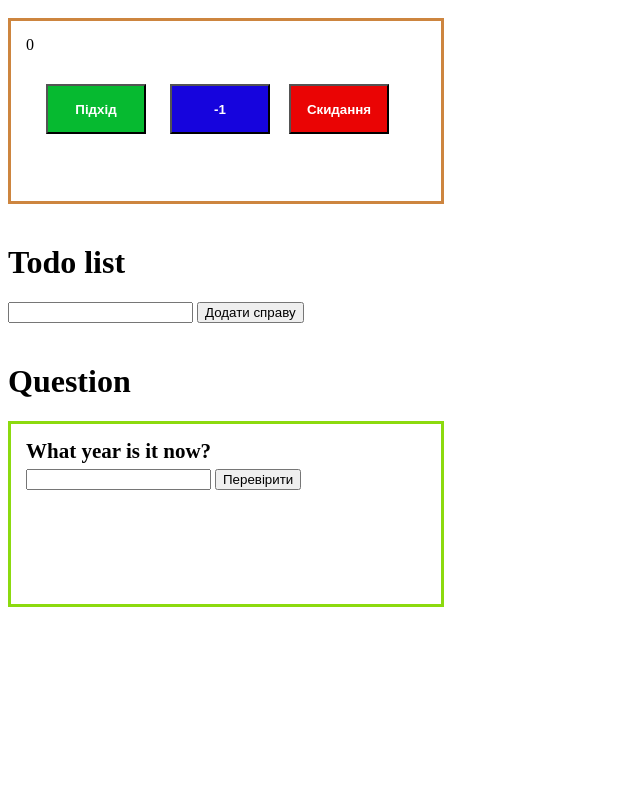
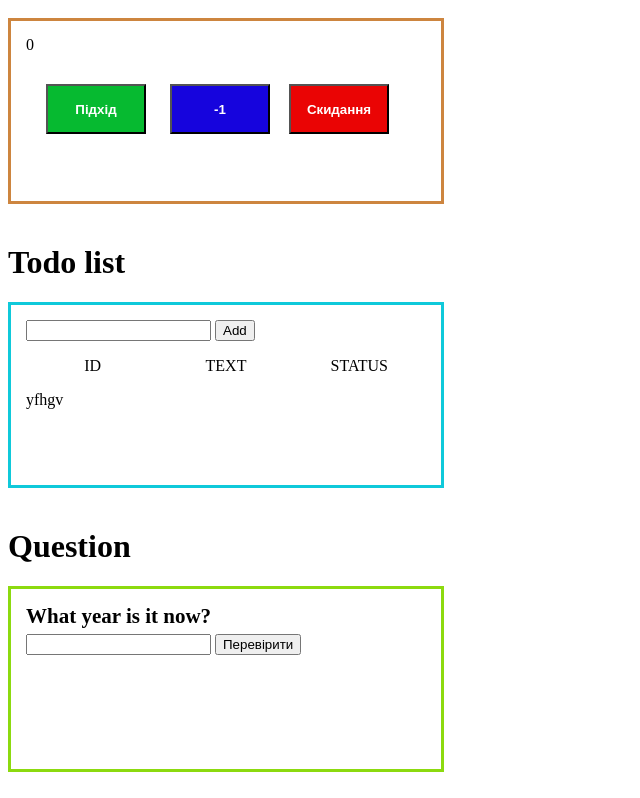
Before and after one commit to vlad1kk/JS, a plain HTML site: page index.html in a window 1280 px wide. Shown: the part 1622-2420 px from the top of the page, without its empty margins (0-640 px from the left). Before the commit the page ends 2255 px from the top, so only its background shows below. Drawn offline with Linux system fonts and the light colour scheme.

Commit message:
work with todo list

```diff
--- a/css/style.css
+++ b/css/style.css
@@ -147,7 +147,28 @@
 /* ============================================= */
 
 /* Todo list: */
+.todo-list {
+    width: 400px;
+    height: 150px;
+    border: 3px solid rgb(15, 201, 218);
+    padding: 15px;
+}
+.inp-text {
+}
+.sub-btn {
 
+}
+.div-output {
+}
+.title-ul{
+    padding: 0;
+    display: flex;
+    list-style: none;
+}
+.title-ul li{
+    text-align: center;
+    width: 200px;
+}
 
 /* =============================================
 
--- a/index.html
+++ b/index.html
@@ -118,9 +118,16 @@
 <br>
     <h1>Todo list</h1>
     <div class="todo-list">
-        <input type="text" class="inp-text">
-        <button type="submit" class="sub-btn">Додати справу</button>
-
+        <input class="inp-text" type="text" >
+        <button class="sub-btn">Add</button>
+        <div class="title">
+            <ul class="title-ul">
+                <li>ID</li>
+                <li>TEXT</li>
+                <li>STATUS</li>
+            </ul>
+        </div>
+        <div class="div-output"></div>
     </div>
 <br>
     <h1>Question</h1>
--- a/js/script.js
+++ b/js/script.js
@@ -208,19 +208,41 @@ clr.addEventListener('click', () => {
 // =============================================
 
 // Todo list:
-let todos =[];
-const objectTodos = {
-    text: '',
-    id: Math.random(),
-    bool: false
+let divOutput = document.querySelector('.div-output');
+let todos = [];
+
+function addTodos(text){
+    const todo = {
+        id: `${Math.random()}`,
+        text,
+        done: false,
+    };
+    todos.push(todo);
 }
-let block = document.querySelector('.todo-list');
-let text = document.querySelector('.inp-text');
-let btn = document.querySelector('.sub-btn');
+function deleteTodos(id) {
+    todos.forEach(todo => {
+        if(todo.id == id){
+            todo.done = true;
+        }
+    })
+}
+function renderer(){
+    let html = ``;
 
-function addTodo(text) {
+    todos.forEach(todo => {
+        if(todo.done){
+            return;
+        }
+        html += `
+        <div>${todo.text}</div>
+        `
+    });
 
+    divOutput.innerHTML = html;
 }
+addTodos('yfhgv');
+renderer();
+
 
 // =============================================
 
```
